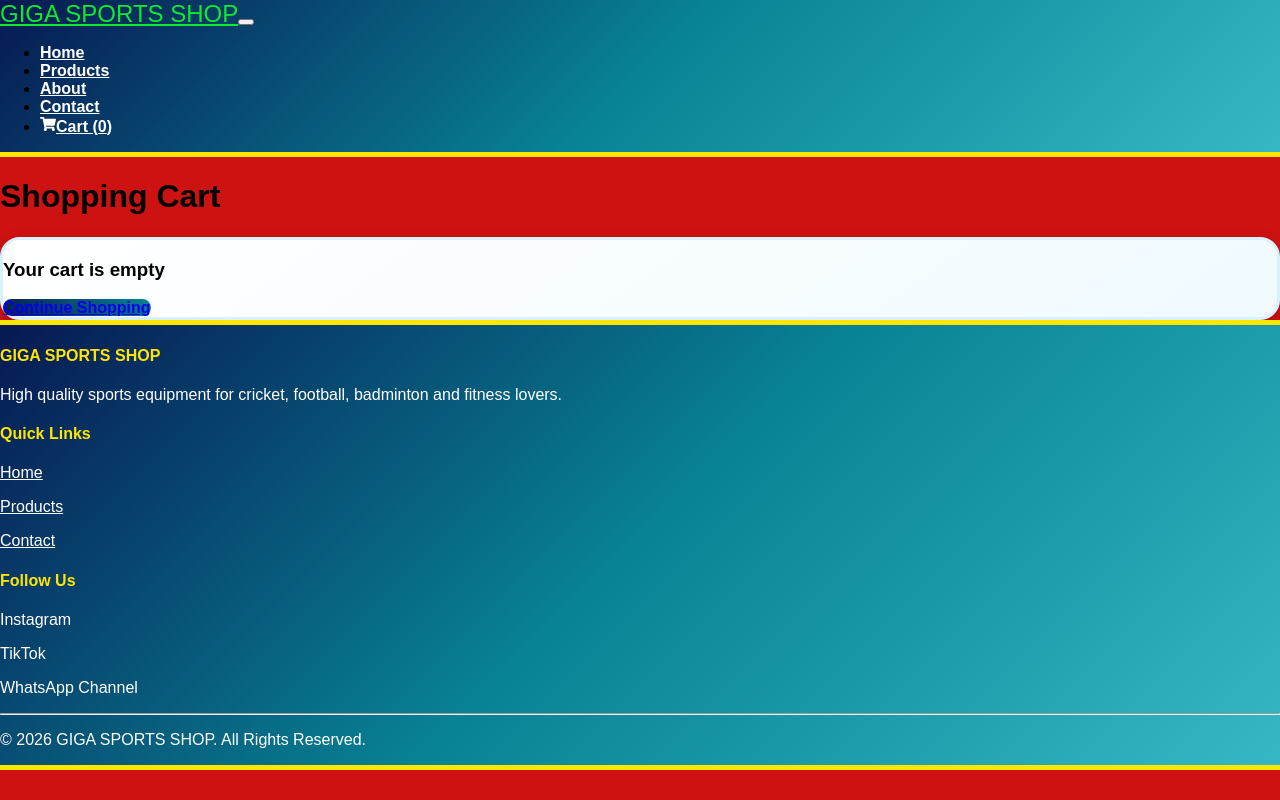
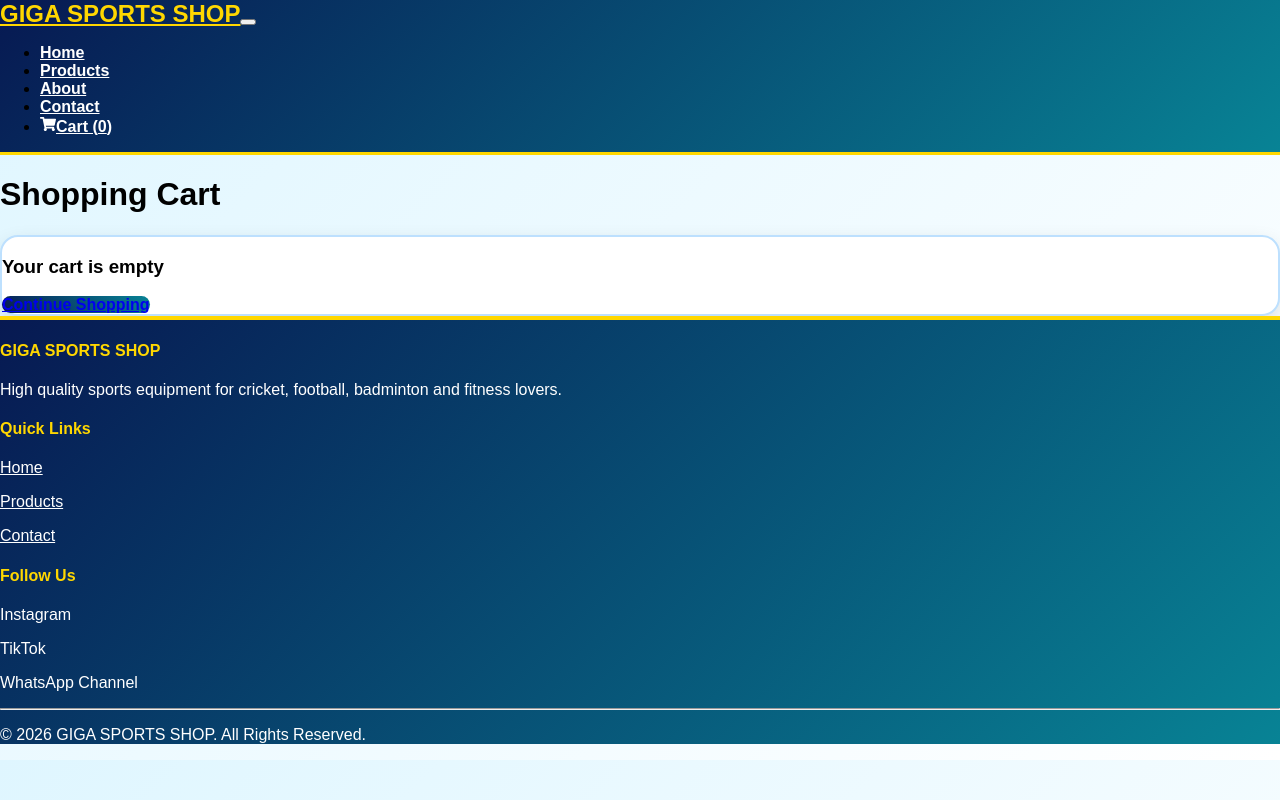
Before and after one commit to zain0333/Giga-sports, a React (Vite) app: page /cart in a window 1280 px wide. Built offline with nearby package versions, Linux system fonts and the light colour scheme.

Commit message:
updating

```diff
--- a/src/App.css
+++ b/src/App.css
@@ -1,100 +1,175 @@
-/* Website Background Light Blue */
+/* =========================
+   GIGA SPORTS SHOP DESIGN
+   ========================= */
+
+
+* {
+  box-sizing: border-box;
+}
+
 
 body {
   margin: 0;
-  background-color: #cd1212;
+  background: linear-gradient(
+    135deg,
+    #dff6ff,
+    #ffffff
+  );
   font-family: Arial, sans-serif;
 }
 
 
-/* Navbar */
+
+/* =========================
+   NAVBAR
+   ========================= */
 
 .navbar {
-  background: linear-gradient(90deg, #071952, #088395) !important;
-  border-bottom: 3px solid #101112;
+
+  background: linear-gradient(
+    90deg,
+    #071952,
+    #088395
+  ) !important;
+
+  border-bottom: 3px solid #ffd700;
+
 }
 
 
 .navbar-brand {
-  color: #0eea2f !important;
+
+  color: #ffd700 !important;
+
   font-size: 24px;
+
+  font-weight: bold;
+
 }
 
 
 .nav-link {
+
   color: white !important;
+
   font-weight: bold;
-}
-
-
-.nav-link:hover {
-  color: #ffe600 !important;
-}
-
-
-
-/* Hero Section */
-
-.bg-dark {
-  background: linear-gradient(
-    135deg,
-    #071952,
-    #088395,
-    #37b7c3
-  ) !important;
-
-  border-bottom: 5px solid #ffe600;
-}
-
-
-
-/* Product Cards */
-
-.card {
-
-  border: 3px solid #d9f0ff;
-
-  border-radius: 20px;
-
-  background: linear-gradient(
-    145deg,
-    #ffffff,
-    #f0faff
-  );
-
-  box-shadow:
-    0 8px 20px rgba(0,0,0,0.15);
 
   transition: 0.3s;
 
 }
 
 
+.nav-link:hover {
 
-.card:hover {
-
-  border-color: #088395;
-
-  transform: translateY(-8px);
-
-  box-shadow:
-    0 15px 30px rgba(8,131,149,0.35);
+  color: #ffd700 !important;
 
 }
 
 
 
-/* Product Image Border */
+/* =========================
+   HERO SECTION
+   ========================= */
 
-.card-img-top {
+.bg-dark {
 
-  border-bottom: 2px solid #d9f0ff;
+  background: linear-gradient(
+    135deg,
+    #071952,
+    #088395
+  ) !important;
 
 }
 
 
 
-/* Product Name */
+/* =========================
+   PRODUCT CARDS
+   ========================= */
+
+.card {
+
+  border: 2px solid #bde0fe;
+
+  border-radius: 18px;
+
+  background: white;
+
+  box-shadow:
+  0 8px 20px rgba(0,0,0,0.12);
+
+  transition: 0.3s;
+
+}
+
+
+.card:hover {
+
+  transform: translateY(-8px);
+
+  border-color: #088395;
+
+  box-shadow:
+  0 15px 30px rgba(8,131,149,0.3);
+
+}
+
+
+
+/* =========================
+   PRODUCT IMAGES
+   NORMAL PROFESSIONAL SIZE
+   ========================= */
+
+
+.card-img-top {
+
+  width: 100%;
+
+  height: 180px;
+
+  object-fit: contain;
+
+  padding: 15px;
+
+  background: white;
+
+}
+
+
+
+/* Product Details Image */
+
+.product-details img {
+
+  width: 100%;
+
+  max-height: 350px;
+
+  object-fit: contain;
+
+}
+
+
+
+/* Cart Images */
+
+.cart-image {
+
+  width: 120px;
+
+  height: 120px;
+
+  object-fit: contain;
+
+}
+
+
+
+/* =========================
+   PRODUCT TEXT
+   ========================= */
+
 
 .card h5 {
 
@@ -105,28 +180,28 @@ body {
 }
 
 
-
-/* Price */
-
 .card p {
 
   color: #008000;
 
-  font-size: 17px;
+  font-weight: bold;
 
 }
 
 
 
-/* Buttons */
+/* =========================
+   BUTTONS
+   ========================= */
+
 
 .btn {
 
   border-radius: 30px;
 
-  border-width: 2px;
+  font-weight: bold;
 
-  font-weight: bold;
+  transition: 0.3s;
 
 }
 
@@ -140,7 +215,7 @@ body {
     #088395
   );
 
-  border-color: #071952;
+  border: none;
 
 }
 
@@ -148,11 +223,9 @@ body {
 
 .btn-primary:hover {
 
-  background: #ffe600;
+  background: #ffd700;
 
   color: #071952;
-
-  border-color: #ffe600;
 
 }
 
@@ -186,7 +259,10 @@ body {
 
 
 
-/* Search and Form Fields */
+/* =========================
+   SEARCH AND FORMS
+   ========================= */
+
 
 input,
 textarea {
@@ -198,18 +274,20 @@ textarea {
 }
 
 
-
 input:focus,
 textarea:focus {
 
   box-shadow:
-    0 0 10px #37b7c3 !important;
+  0 0 10px #37b7c3 !important;
 
 }
 
 
 
-/* Category Buttons */
+/* =========================
+   CATEGORY BUTTONS
+   ========================= */
+
 
 .btn-outline-primary {
 
@@ -218,7 +296,6 @@ textarea:focus {
   color: #071952;
 
 }
-
 
 
 .btn-outline-primary:hover {
@@ -231,17 +308,10 @@ textarea:focus {
 
 
 
-/* Checkout Card */
+/* =========================
+   FOOTER
+   ========================= */
 
-.checkout-card {
-
-  border: 3px solid #37b7c3;
-
-}
-
-
-
-/* Footer */
 
 footer {
 
@@ -251,18 +321,16 @@ footer {
     #088395
   ) !important;
 
-  border-top: 5px solid #ffe600;
+  border-top: 4px solid #ffd700;
 
 }
 
 
-
 footer h4 {
 
-  color: #ffe600;
+  color: #ffd700;
 
 }
-
 
 
 footer p,
@@ -273,9 +341,27 @@ footer a {
 }
 
 
-
 footer a:hover {
 
-  color: #ffe600 !important;
+  color: #ffd700 !important;
 
 }
+
+
+
+/* =========================
+   MOBILE RESPONSIVE
+   ========================= */
+
+
+@media(max-width:768px) {
+
+
+  .card-img-top {
+
+    height: 160px;
+
+  }
+
+
+}
```
